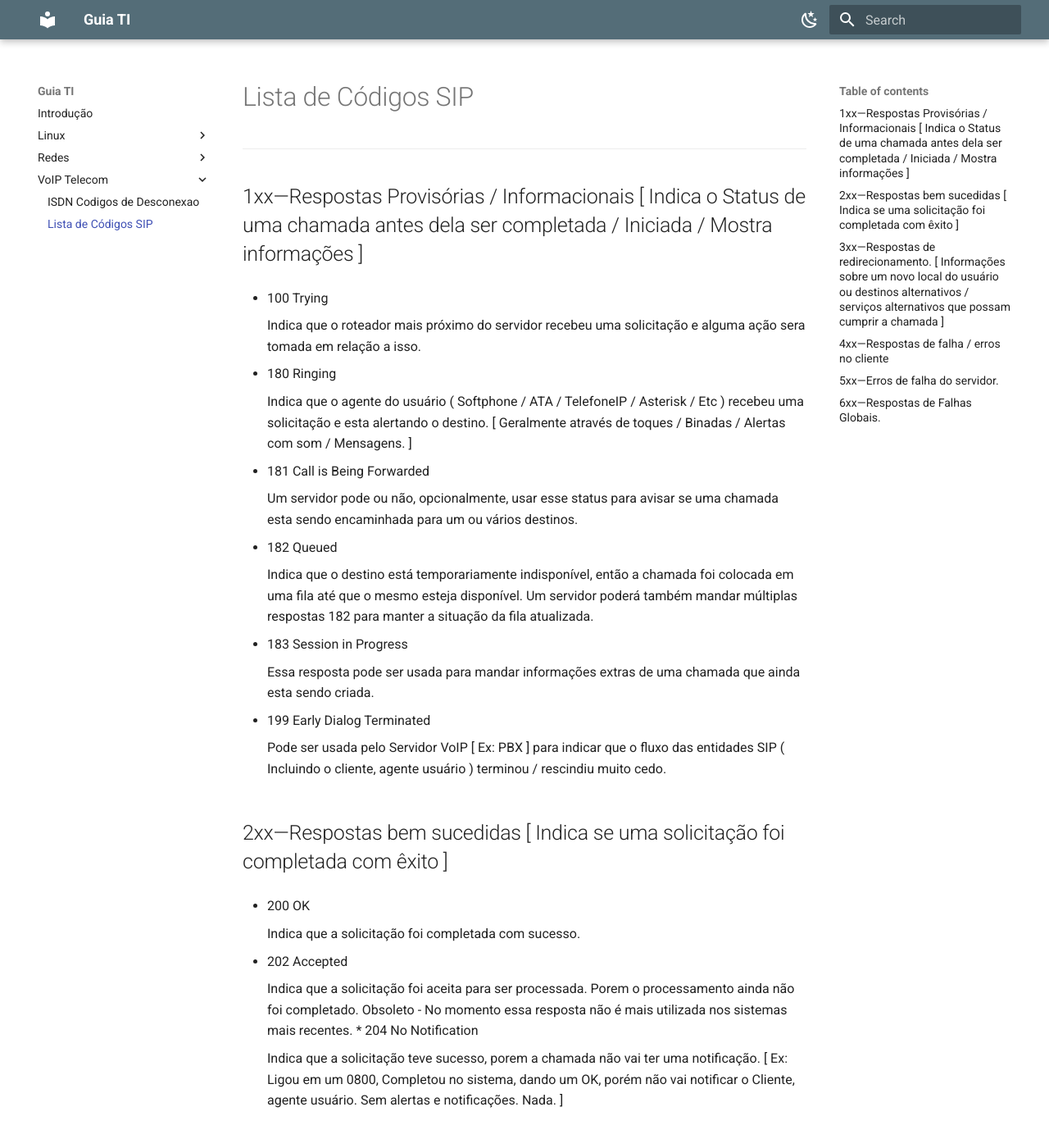
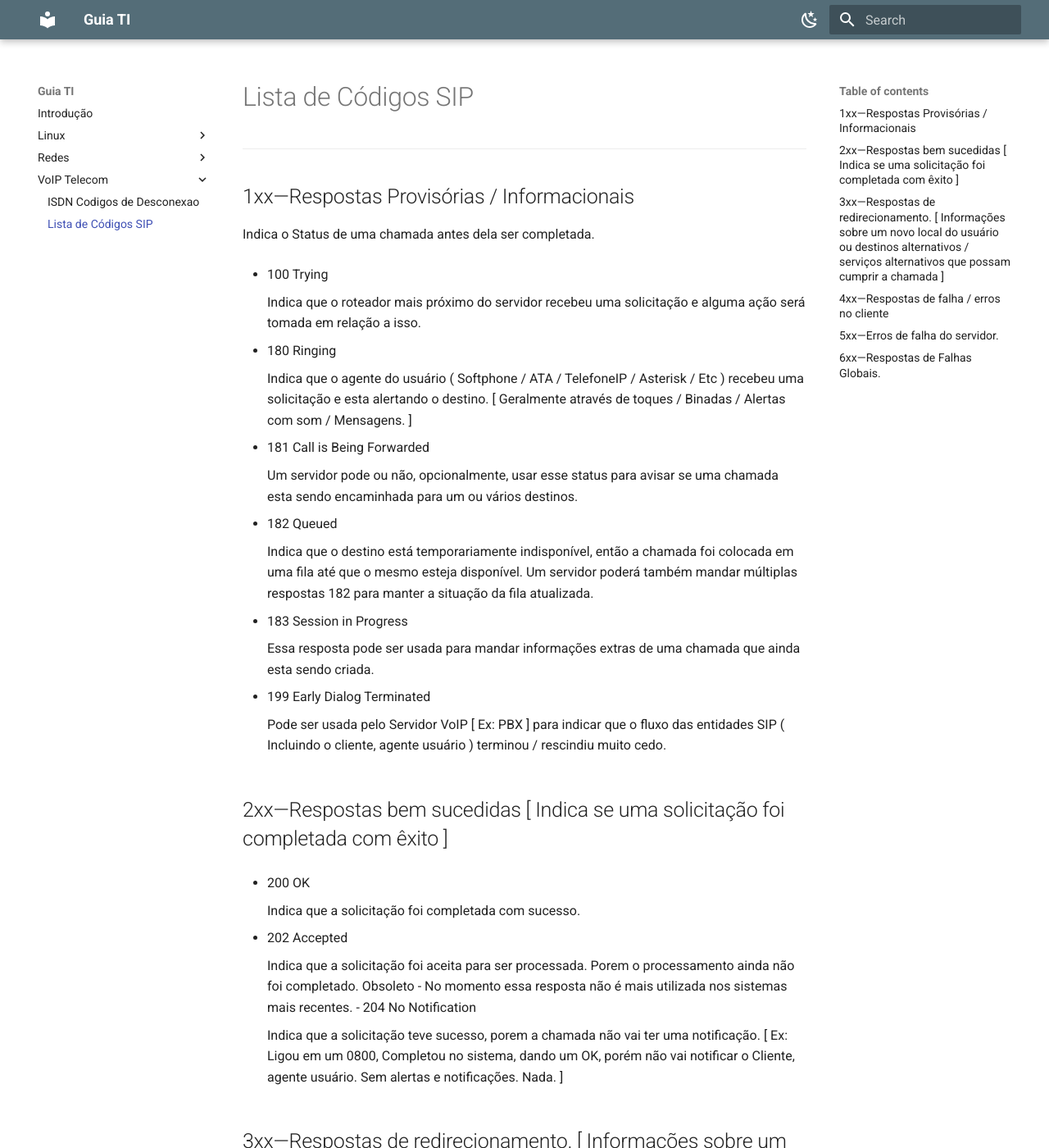
Before and after one commit to guia-ti/guia-ti.github.io, an MkDocs documentation site: the page built from docs/VoIP Telecom/Lista de Códigos SIP.md, in a window 1280 px wide and 1400 px high. Shown: the whole window at 82% size. Built offline with MkDocs 1.6.1 and Material for MkDocs 9.7.7, drawn with Linux system fonts in a browser that asks for light colours; some of the changed text lies outside the part shown.

Commit message:
vault backup hev-desktop: 2023-05-13 20:55:29
Affected files:
docs/VoIP Telecom/ISDN Codigos de Desconexao.md
docs/VoIP Telecom/Lista de Códigos SIP.md

```diff
--- a/docs/VoIP Telecom/Lista de Códigos SIP.md
+++ b/docs/VoIP Telecom/Lista de Códigos SIP.md
@@ -2,303 +2,304 @@
 
 ---
 
-##  1xx—Respostas Provisórias / Informacionais [ Indica o Status de uma chamada antes dela ser completada / Iniciada / Mostra informações ]
+##  1xx—Respostas Provisórias / Informacionais
+Indica o Status de uma chamada antes dela ser completada.
 
-* 100 Trying
+- 100 Trying
 
-    Indica que o roteador mais próximo do servidor recebeu uma solicitação e alguma ação sera tomada em relação a isso.
+    Indica que o roteador mais próximo do servidor recebeu uma solicitação e alguma ação será tomada em relação a isso.
 
 
-* 180 Ringing
+- 180 Ringing
 
     Indica que o agente do usuário ( Softphone / ATA / TelefoneIP / Asterisk / Etc ) recebeu uma solicitação e esta alertando o destino. [ Geralmente através de toques / Binadas / Alertas com som / Mensagens. ]
 
-* 181 Call is Being Forwarded
+- 181 Call is Being Forwarded
 
     Um servidor pode ou não, opcionalmente, usar esse status para avisar se uma chamada esta sendo encaminhada para um ou vários destinos.
 
-* 182 Queued
+- 182 Queued
 
     Indica que o destino está temporariamente indisponível, então a chamada foi colocada em uma fila até que o mesmo esteja disponível. Um servidor poderá também mandar múltiplas respostas 182 para manter a situação da fila atualizada.
 
-* 183 Session in Progress
+- 183 Session in Progress
 
     Essa resposta pode ser usada para mandar informações extras de uma chamada que ainda esta sendo criada.
 
-* 199 Early Dialog Terminated
+- 199 Early Dialog Terminated
 
     Pode ser usada pelo Servidor VoIP [ Ex: PBX ] para indicar que o fluxo das entidades SIP ( Incluindo o cliente, agente usuário ) terminou / rescindiu muito cedo.
 
 ## 2xx—Respostas bem sucedidas [ Indica se uma solicitação foi completada com êxito ]
 
-* 200 OK
+- 200 OK
 
     Indica que a solicitação foi completada com sucesso.
 
-* 202 Accepted
+- 202 Accepted
 
     Indica que a solicitação foi aceita para ser processada. Porem o processamento ainda não foi completado. Obsoleto - No momento essa resposta não é mais utilizada nos sistemas mais recentes.
-* 204 No Notification
+- 204 No Notification
 
     Indica que a solicitação teve sucesso, porem a chamada não vai ter uma notificação. [ Ex: Ligou em um 0800, Completou no sistema, dando um OK, porém não vai notificar o Cliente, agente usuário. Sem alertas e notificações. Nada. ]
 
 ## 3xx—Respostas de redirecionamento. [ Informações sobre um novo local do usuário ou destinos alternativos / serviços alternativos que possam cumprir a chamada ]
 
-* 300 Multiple Choices
+- 300 Multiple Choices
 
     O endereço / IP / Chamada foi redirecionado a varias opções para o usuário ou cliente escolher, cada uma indo para um local diferente, enquanto o usuário ou agente do usuário pode selecionar a opção desejada e redirecionar a solicitação de chamada até esse local. Talvez esta mensagem apareça em alguns casos de URA, por Exemplo.
 
-* 301 Moved Permanently
+- 301 Moved Permanently
 
     O usuário não pode mais ser encontrado no endereço em que foi mandada a solicitação / chamada.
 
-* 302 Moved Temporarily*
+- 302 Moved Temporarily-
 
     O usuário não pode completar a chamada porque o endereço solicitado esta temporariamente desabilitado, fora de serviço ou expirou.
 
-* 305 Use Proxy
+- 305 Use Proxy
 
     A fonte solicitada só pode ser alcançada através de um Proxy.
-* 380 Alternative Service
+- 380 Alternative Service
 
     A chamada falhou, porem alternativas para esse endereço estão sendo mostrados no corpo da mensagem.
 
 ## 4xx—Respostas de falha / erros no cliente
 
-* 400 Bad Request
+- 400 Bad Request
 
     A solicitação não pode ser compreendida devido a uma sintaxe errada. [ Numero digitado errado, cadastro errado, registro errado, ou a operadora - GVT, Net Virtua, etc - ter algum tipo de bloqueio, ou até mesmo um erro interno na rede do cliente. ]
 
-* 401 Unauthorized
+- 401 Unauthorized
 
     O pedido não pode ser completado pois não foi possível autenticar o usuário.
 
-* 402 Payment Required*
+- 402 Payment Required-
 
     Mensagem informada por uma operadora VOIP ( Terminação ) quando a rota fica sem saldo... Caso esta mensagem apareça, entre em contato com sua operadora.
 
-* 403 Forbidden
+- 403 Forbidden
 
     O servidor compreendeu a solicitação, porem esta se negando a completar / aceitar.
     Muitas vezes este erro ocorre em alguma das pontas devido à uma configuração errada de uma rota de saída, ou uma rota de entrada. Ou algum tipo de bloqueio em uma das pontas.
 
-* 404 Not Found
+- 404 Not Found
 
     O servidor viu que o usuário solicitado especificado não existe no domínio alcançado. Essa resposta também aparece caso alguma informação, como o domínio, ou mesmo um número de entrada, não seja igual ao especificado no servidor, no destino ou na ponta que fez a solicitação.
 
-* 405 Method Not Allowed
+- 405 Method Not Allowed
 
     O método especificado no pedido foi compreendido, porem não é permitido pelo endereço que esta recebendo a solicitação.
 
-* 406 Not Acceptable*
+- 406 Not Acceptable-
 
     O recurso identificado pelo pedido só é capaz de gerar e completar respostas SIP que possuam características específicas. Não foi aceito conforme o que foi enviado na solicitação. Um bom exemplo disso é solicitar um serviço de SMS para um ponto que não possua tecnologia para isso.
 
-* 407 Proxy Authentication Required*
+- 407 Proxy Authentication Required-
 
     Este código é enviado na maioria das vezes por operadoras VOIP, terminações, números de entrada. O motivo geralmente ou é algum bloqueio no Firewall, por parte deles, ou alguma configuração de rede que está bloqueando o solicitante.
 
-* 408 Request Timeout
+- 408 Request Timeout
 
     Não foi possível encontrar o usuário a tempo. O servidor não pôde enviar / receber uma resposta dentro de um limite adequado de tempo. Geralmente quando uma rede de um servidor cai, esta é a mensagem dada.
 
-* 409 Conflict
+- 409 Conflict
 
     Usuário já esta registrado - Esta mensagem é OBSOLETA. Aparece apenas em versões mais antigas de Sistemas VOIP [ Ex. Asterisk ]
 
-* 410 Gone
+- 410 Gone
 
     Era uma vez uma informação que vivia aqui, porem não vive mais.
     A mensagem informa q sabe q a informação existiu, porém ela não se encontra mais no local.
 
-* 411 Length Required
+- 411 Length Required
 
     O servidor não vai aceitar nenhum pedido sem um conteúdo / duração valida.
     Esta mensagem apareceria creio eu, em casos de Telemarketing por exemplo. Em que os áudios e mensagens enviadas precisam ter sua duração exata especificada.
 
-* 412 Conditional Request Failed
+- 412 Conditional Request Failed
 
     A pre-condição dada não foi cumprida e falhou.
 
-* 413 Request Entity Too Large
+- 413 Request Entity Too Large
 
     O corpo do pedido é longo demais.
 
-* 414 Request-URI Too Long
+- 414 Request-URI Too Long
 
     A sequencia de caracteres informados é maior do que o servidor esta disposto a interpretar.
 
-* 415 Unsupported Media Type
+- 415 Unsupported Media Type
 
     Corpo da solicitação esta em um formato não suportado. Algum CODEC pode estar faltando. Com o CODEC ideal, este erro pode ser resolvido e a Media passar a ser suportada.
 
-* 416 Unsupported URI Scheme
+- 416 Unsupported URI Scheme
 
     Um erro que ocorre caso a sequencia dos dados / caracteres informados para registro esteja incorreta, ou seja utilizado um texto com uma fonte diferente da interpretada pelo servidor...
     Pode também aparecer caso uma rota esteja mal configurada, por exemplo, um número entrante esteja em um servidor, porém em uma das pontas, estiver alcançando um Gateway diferente do q deveria... Comum em rotas / números vindo de fora... Internacionais.
 
-* 417 Unknown Resource-Priority
+- 417 Unknown Resource-Priority
 
     Teve uma solicitação para dar prioridade a um recurso, porem nao teve um local, um destino para essa opção encaminhar a solicitação.
 
-* 420 Bad Extension
+- 420 Bad Extension
 
     Protocolo SIP - Servidor não compreendeu extensão usada. Este erro geralmente está relacionado às configurações da rota, em algum dos pontos.
 
-* 421 Extension Required
+- 421 Extension Required
 
     Esse servidor precisa usar uma extensão especifica. Como por exemplo, um servidor que requer uma conexão ponto a ponto...
 
-* 422 Session Interval Too Small
+- 422 Session Interval Too Small
 
     O tempo de expiração contem uma duração abaixo do tempo minimo. Provavelmente este erro vá aparecer em algum esquema de Telemarketing, ou URA Reversa. Não sabemos ao certo.
 
-* 423 Interval Too Brief
+- 423 Interval Too Brief
 
     Tempo de expiração do recurso muito curta. Explicação é a mesma do erro 422. Alguma URA ou esquema de Telemarketing.
 
-* 424 Bad Location Information
+- 424 Bad Location Information
 
     O local do pedido foi mal informado ou insatisfatório.
 
-* 428 Use Identity Header
+- 428 Use Identity Header
 
     A politica do servidor requer um cabeçalho de identificação via URI, e o mesmo não foi informado.
 
-* 429 Provide Referrer Identity
+- 429 Provide Referrer Identity
 
     O servidor nao recebeu um token valido no pedido. Este erro deve acontecer se o servidor exigir algum tipo de token de identificação para ser enviada junto com a solicitação...
 
-* 430 Flow Failed
+- 430 Flow Failed
 
     Uma corrente especifica para um agente do usuário falhou, porem outros podem ter sucedido. Essa resposta aparece quando existem conexões entre proxies.
 
-* 433 Anonymity Disallowed
+- 433 Anonymity Disallowed
 
     A solicitação foi recusada porque era anonima.
 
-* 436 Bad Identity-Info
+- 436 Bad Identity-Info
 
     O pedido possui um cabeçalho de identificação porem o esquema URI do mesmo nao pode ser diferenciado e compreendido.
 
-* 437 Unsupported Certificate
+- 437 Unsupported Certificate
 
     O servidor nao pode validar um certificado para o domínio que realizou o pedido.
 
-* 438 Invalid Identity Header
+- 438 Invalid Identity Header
 
     O servidor obteve um certificado valido do domínio que fez o pedido, porem não conseguiu uma assinatura válida.
 
-* 439 First Hop Lacks Outbound Support
+- 439 First Hop Lacks Outbound Support
 
     O proxy de saída que o usuário esta tentando registrar nao suporta a opção de saida do RFC 5626, porem o registrador suporta.
 
-* 470 Consent Needed
+- 470 Consent Needed
 
     A fonte do pedido não tem permissão para realizar tal pedido. O recipiente em q a fonte se encontra não o autorizou a completar a ação. É necessario q o mesmo autorize.
 
-* 480 Temporarily Unavailable
+- 480 Temporarily Unavailable
 
     Local solicitado se encontra indisponível no momento.
 
-* 481 Call/Transaction Does Not Exist
+- 481 Call/Transaction Does Not Exist
 
     O servidor recebeu um pedido porem ele nao bate com nenhum dialogo ou transação.
 
-* 482 Loop Detected.
+- 482 Loop Detected.
 
     O servidor detectou um Loop.
 
-* 483 Too Many Hops
+- 483 Too Many Hops
 
     Foi detectado um número limite de pulos entre pontos, e este limite foi excedido.
 
-* 484 Address Incomplete
+- 484 Address Incomplete
 
     A solicitação URI esta incompleta.
 
-* 485 Ambiguous
+- 485 Ambiguous
 
     A solicitação URI pode conter vários significados. Provavelmente este erro se resolva caso a URI seja mais específica e com mais parametros...
 
-* 486 Busy Here
+- 486 Busy Here
 
     Destino esta ocupado.
 
-* 487 Request Terminated
+- 487 Request Terminated
 
     Solicitação cancelada pelo destino ou por algum agente entre a fonte do pedido e o destino.
 
-* 488 Not Acceptable Here
+- 488 Not Acceptable Here
 
     Alguns aspectos da descrição da sessão ou a solicitação URI nao são aceitas.
 
-* 489 Bad Event
+- 489 Bad Event
 
     O servidor nao entendeu o pacote de evento informado no cabeçalho de eventos. Um exemplo, caso algum ATA envie uma notificação de algum recurso, tal como o "keep-alive", e o q recebeu esta notificação não compreenda a mesma, pode retornar esta mensagem.
 
-* 491 Request Pending
+- 491 Request Pending
 
     O servidor já possui pedidos do mesmo dialogo.
 
-* 493 Undecipherable
+- 493 Undecipherable
 
     O pedido contem um corpo MIME encriptado no qual o recipiente nao pôde decriptar.
 
-* 494 Security Agreement Required
+- 494 Security Agreement Required
 
     O servidor recebeu um pedido no qual uma negociação no mecanismo de segurança é necessário e a resposta contem uma lista de mecanismos de segurança para o solicitador escolher.
 
 ## 5xx—Erros de falha do servidor.
 
-* 500 Server Internal Error
+- 500 Server Internal Error
 
     O servidor nao pôde completar o pedido por causa de uma condição inesperada.
 
-* 501 Not Implemented
+- 501 Not Implemented
 
     O servidor nao possui a habilidade de completar o pedido, isso ocorre porque o servidor que realizou tal pedido nao reconhece o método do pedido.
 
-* 502 Bad Gateway
+- 502 Bad Gateway
 
     O servidor esta agindo como uma gateway ou proxy e recebeu uma resposta invalida de um servidor - Gateway invalido ou proxy invalido / Defeituoso.
 
-* 503 Service Unavailable
+- 503 Service Unavailable
 
     O servidor esta em manutenção ou temporariamente sobrecarregado e nao pode processar o pedido.
 
-* 504 Server Time-out
+- 504 Server Time-out
 
     O servidor tentou acessar outro servidor porem nao recebeu uma resposta.
 
-* 505 Version Not Supported
+- 505 Version Not Supported
 
     A versão do protocolo SIP no pedido nao é suportada pela versão do servidor.
 
-* 513 Message Too Large
+- 513 Message Too Large
 
     O tamanho da mensagem é maior do que o servidor é capaz de processar.
 
-* 580 Precondition Failure
+- 580 Precondition Failure
 
     O servidor é incapaz ou nao quer obedecer ou aceitar as condições / restrições especificadas no pedido.
 
 ## 6xx—Respostas de Falhas Globais.
 
 
-* 600 Busy Everywhere
+- 600 Busy Everywhere
 
     Todos os destinos possíveis estão ocupados.
 
-* 603 Decline
+- 603 Decline
 
     O destino nao deseja participar da chamada ou não pode aceita-la. Adicionalmente o destino também sabe que nao existem outros destinos alternativos - Como por exemplo uma caixa postal.
 
-* 604 Does Not Exist Anywhere
+- 604 Does Not Exist Anywhere
 
     O servidor possui a informação de que o solicitado nao existe em lugar algum.
 
-* 606 Not Acceptable
+- 606 Not Acceptable
 
     O agente do usuário contactou com sucesso porem alguns aspectos da descrição da sessão, como por ex. a media requisita, velocidade da internet, ou o estilo em que o endereço foi digitado, nao são aceitas.
 
@@ -306,4 +307,4 @@
 
 # Referencias
 
-* [InforSolutions - Códigos de Resposta e Erro SIP](https://www.inforsolutions.com.br/ticket_sol/knowledgebase.php?article=2)
+- [InforSolutions - Códigos de Resposta e Erro SIP](https://www.inforsolutions.com.br/ticket_sol/knowledgebase.php?article=2)
```
Also changed, not shown: docs/VoIP Telecom/ISDN Codigos de Desconexao.md (+2 -1 lines).
